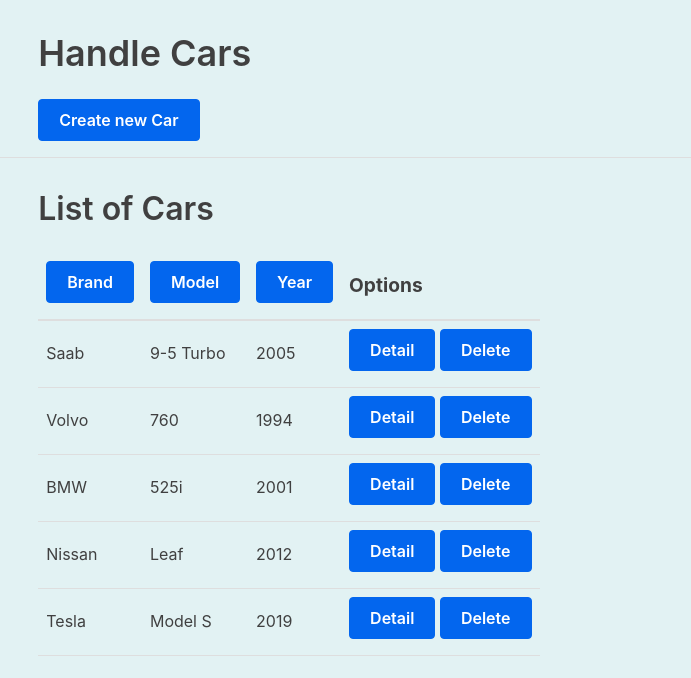
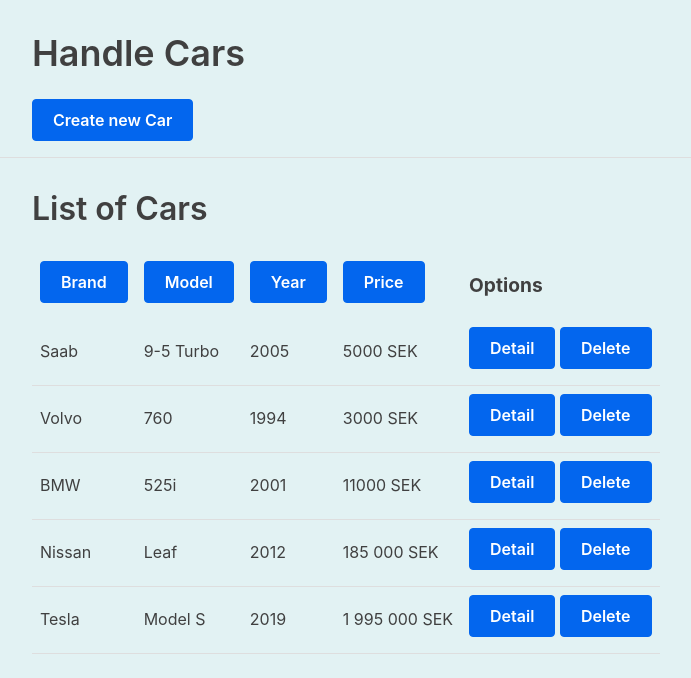
Before and after one commit to Cypedium/react-assignment, a React (Create React App) app: page / in a window 1280 px wide. Shown: the top 678 px of the page, without its empty margins (5-696 px from the left). Built offline with nearby package versions, Linux system fonts and the light colour scheme.

Commit message:
added carListSort

```diff
--- a/src/App.js
+++ b/src/App.js
@@ -82,18 +82,28 @@
 
   sortList (sortRow) {
     const { carList} = this.state;
-  this.setState (
-    {
-      carListSort: carList.sort(function(a, b){
-        if (a.sortRow < b.sortRow) {return -1;}
-        if (a.sortRow > b.sortRow) {return 1; }
-        return 0;
-      })
-    });
-    /* users.sort((a, b) => a.sortRow.localeCompare(b.sortRow)) */
-  /* tomorrow */
+
+      switch (sortRow) {
+        case "brand":
+          this.setState ({carListSort: carList.sort(sortRow)});
+        break;
+
+        case "model":
+          this.setState ({carListSort: carList.sort(sortRow)});
+        break;
+
+        case "year":
+        this.setState ({carListSort: carList.sort(sortRow)});
+        break;
+
+        case "price":
+        this.setState ({carListSort: carList.sort(sortRow)});
+        break;
+
+        default:
+        break;
       }
-
+    }
 
   handleSubmit = car => {
       this.setState({ carList: [...this.state.carList, car] } );
@@ -119,7 +129,7 @@
               { details ? (
                 <Fragment>
                   <h2>List of Cars</h2>
-                  <List carList={this.state.carList} detailCar={this.detailCar} removeCar={this.removeCar} />
+                  <List carList={this.state.carList} detailCar={this.detailCar} removeCar={this.removeCar} sortList={this.sortList} />
                 </Fragment>
               ) : (
                 <Fragment>
--- a/src/components/List.js
+++ b/src/components/List.js
@@ -6,20 +6,21 @@
         render() {
             const TableHeader = props => {
                 return (
-                    <thead>
                         <tr>
                             <th>
-                                <button onClick={() => props.sortList(props.carList.row.brand)}>Brand</button>
+                                <button onClick={() => props.sortList("brand")}>Brand</button>
                             </th>
                             <th>
-                                <button onClick={() => props.sortList(props.carList.row.model)}>Model</button>
+                                <button onClick={() => props.sortList("model")}>Model</button>
                             </th>
                             <th>
-                                <button onClick={() => props.sortList(props.carList.row.year)}>Year</button>
+                                <button onClick={() => props.sortList("year")}>Year</button>
+                            </th>
+                            <th>
+                                <button onClick={() => props.sortList("price")}>Price</button>
                             </th>
                             <th>Options</th>
                         </tr>
-                    </thead>
                 );
             }
 
@@ -31,6 +32,7 @@
                                 <td>{row.brand}</td>
                                 <td>{row.model}</td>
                                 <td>{row.year}</td>
+                                <td>{row.price}</td>
                                 <td>
                                     <button onClick={() => props.detailCar(row.Id)}>Detail</button>
                                     {" "}
```
Lines whose indentation alone changed are shown as unchanged.
